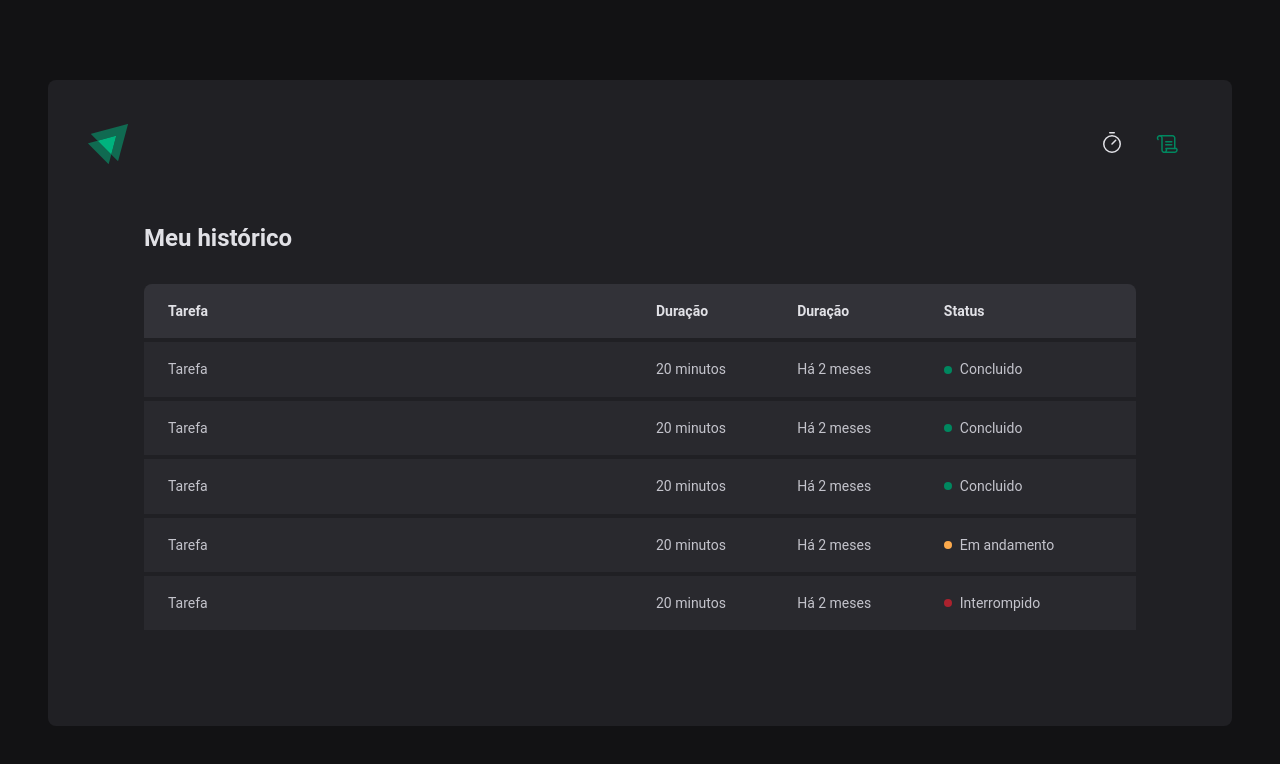
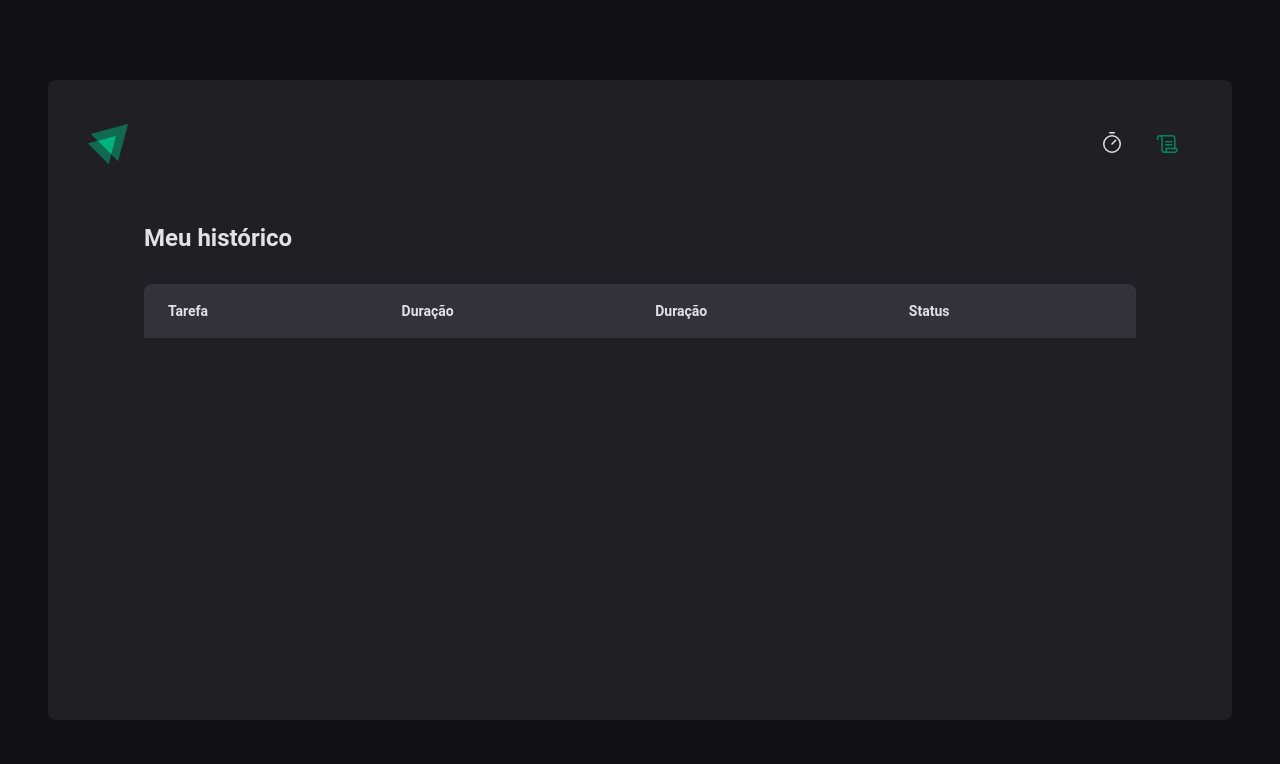
Before and after one commit to killer-cf/02-trilha-2023-ignite-timer, a React app: page /history in a window 1280 px wide. Shown: the top 764 px of the page. Built offline with nearby package versions, Linux system fonts and the light colour scheme; the HTML template or start-up script is replaced by a standard one.

Commit message:
fix: date format

```diff
--- a/src/pages/History/index.tsx
+++ b/src/pages/History/index.tsx
@@ -1,4 +1,6 @@
 import { useContext } from 'react'
+import { formatDistanceToNow } from 'date-fns'
+import ptBR from 'date-fns/locale/pt-BR'
 import { CyclesContext } from '../../contexts/CyclesContext'
 import { HistoryContainer, HistoryList, Status } from './styles'
 
@@ -20,46 +22,31 @@ export function History() {
             </tr>
           </thead>
           <tbody>
-            <tr>
-              <td>Tarefa</td>
-              <td>20 minutos</td>
-              <td>Há 2 meses</td>
-              <td>
-                <Status statusColor="green">Concluido</Status>
-              </td>
-            </tr>
-            <tr>
-              <td>Tarefa</td>
-              <td>20 minutos</td>
-              <td>Há 2 meses</td>
-              <td>
-                <Status statusColor="green">Concluido</Status>
-              </td>
-            </tr>
-            <tr>
-              <td>Tarefa</td>
-              <td>20 minutos</td>
-              <td>Há 2 meses</td>
-              <td>
-                <Status statusColor="green">Concluido</Status>
-              </td>
-            </tr>
-            <tr>
-              <td>Tarefa</td>
-              <td>20 minutos</td>
-              <td>Há 2 meses</td>
-              <td>
-                <Status statusColor="yellow">Em andamento</Status>
-              </td>
-            </tr>
-            <tr>
-              <td>Tarefa</td>
-              <td>20 minutos</td>
-              <td>Há 2 meses</td>
-              <td>
-                <Status statusColor="red">Interrompido</Status>
-              </td>
-            </tr>
+            {cycles.map((cycle) => {
+              return (
+                <tr key={cycle.id}>
+                  <td>{cycle.task}</td>
+                  <td>{cycle.minutesAmount} minutos</td>
+                  <td>
+                    {formatDistanceToNow(cycle.startDate, {
+                      addSuffix: true,
+                      locale: ptBR,
+                    })}
+                  </td>
+                  <td>
+                    {cycle.finnishedDate && (
+                      <Status statusColor="green">Concluido</Status>
+                    )}
+                    {cycle.interrupedDate && (
+                      <Status statusColor="red">Interrompido</Status>
+                    )}
+                    {!cycle.finnishedDate && !cycle.interrupedDate && (
+                      <Status statusColor="yellow">Em andamento</Status>
+                    )}
+                  </td>
+                </tr>
+              )
+            })}
           </tbody>
         </table>
       </HistoryList>
```
